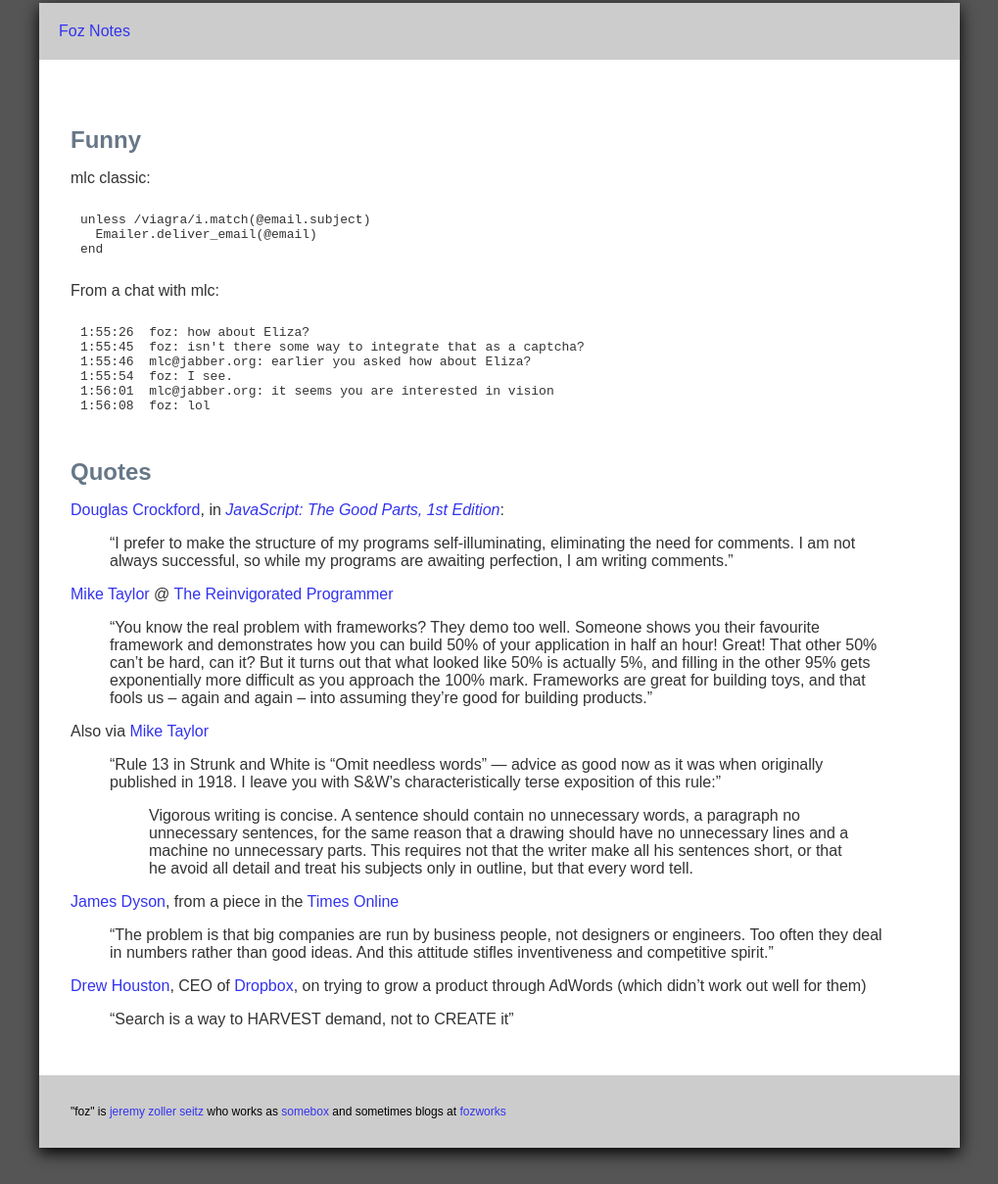
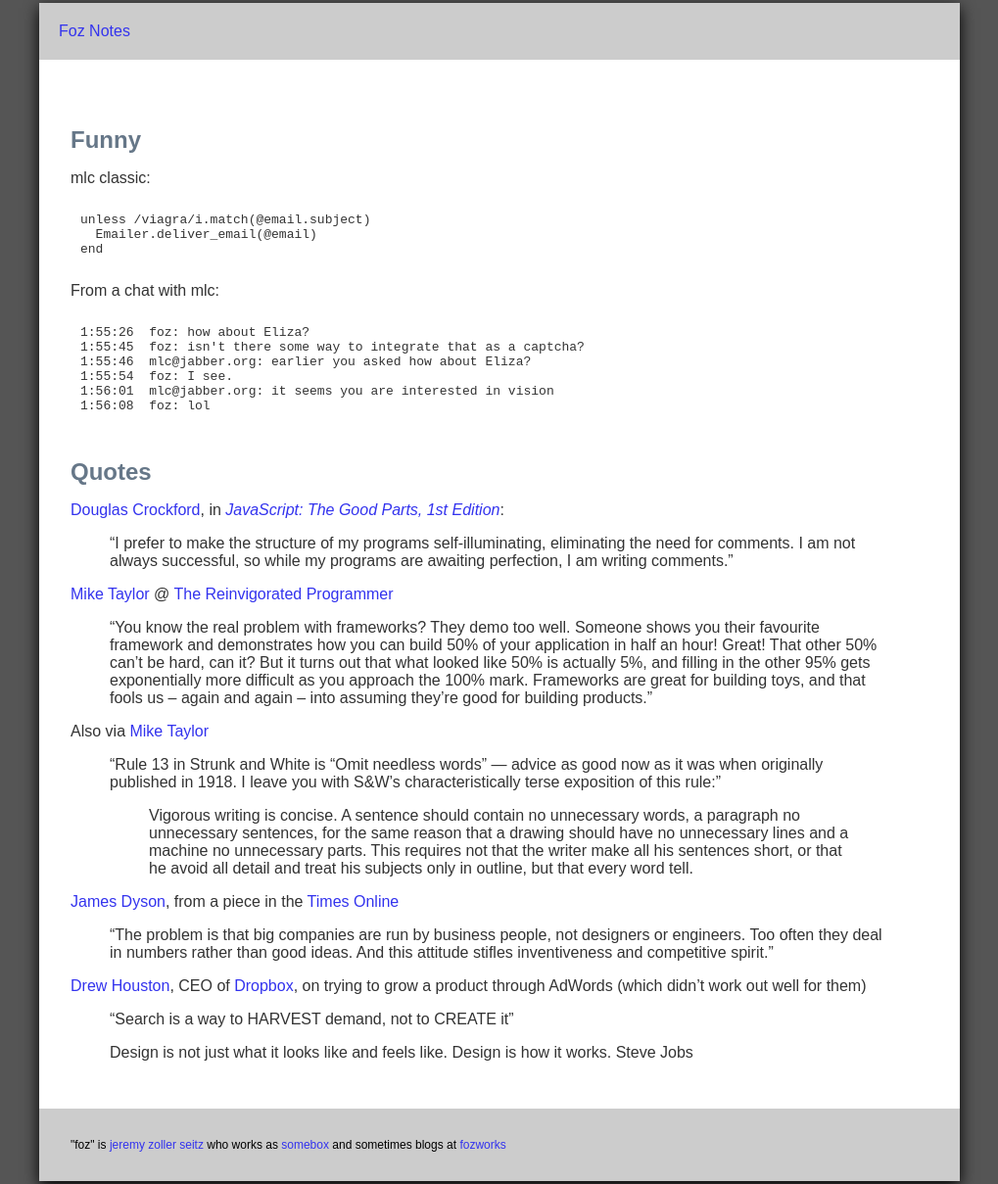
Before and after one commit to foz/foz.github.com, a Jekyll site: the page built from code_quotes.md, in a window 1280 px wide. Shown: the whole page at 98% size, without its empty margins (130-1149 px from the left). Built offline with Jekyll 4.4.1, drawn with Linux system fonts in a browser that asks for light colours; Markdown is read by kramdown in place of the engine named in the settings.

Commit message:
js quote

```diff
--- a/code_quotes.md
+++ b/code_quotes.md
@@ -42,3 +42,6 @@
 
 [Drew Houston](http://www.slideshare.net/gueste94e4c/dropbox-startup-lessons-learned-3836587), CEO of  [Dropbox](http://getdropbox.com), on trying to grow a product through AdWords (which didn't work out well for them)
 > "Search is a way to HARVEST demand, not to CREATE it"
+
+> Design is not just what it looks like and feels like. Design is how it works.
+Steve Jobs
```
